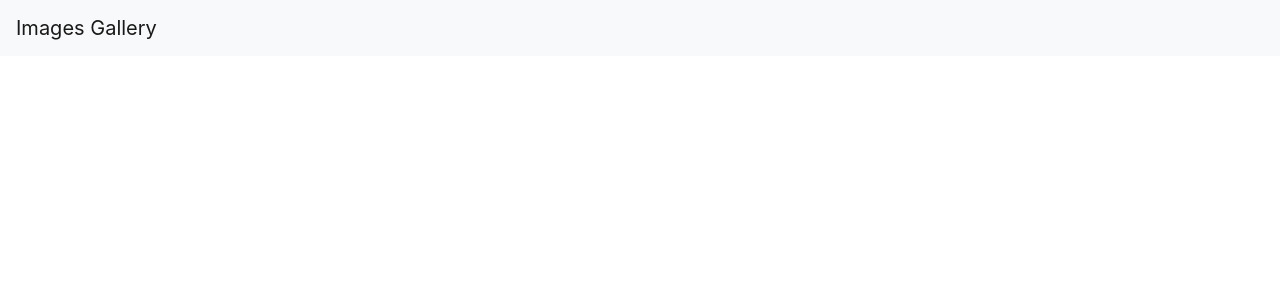
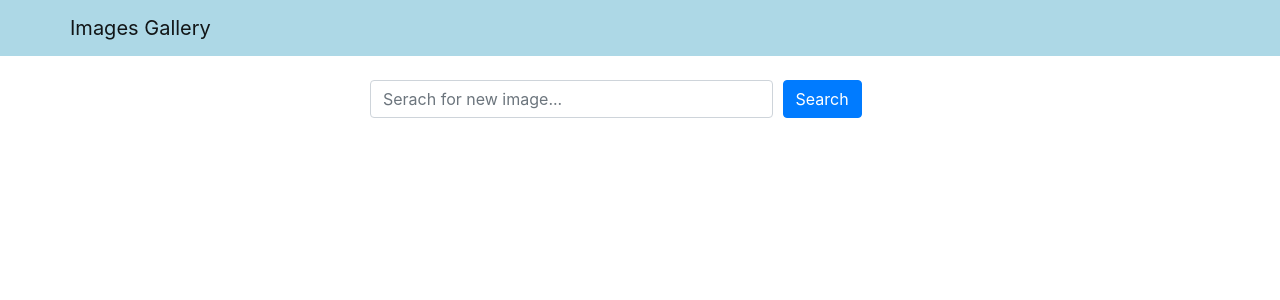
Before and after one commit to cdbeveridge/images-gallery, a React (Create React App) app in the folder frontend/: page / in a window 1280 px wide. Shown: the top 300 px of the page. Built offline with nearby package versions, Linux system fonts and the light colour scheme.

Commit message:
Controlled search component

```diff
--- a/frontend/src/App.js
+++ b/frontend/src/App.js
@@ -1,10 +1,20 @@
+import { useState } from 'react';
 import 'bootstrap/dist/css/bootstrap.min.css';
 import Header from './components/Header';
+import Search from './components/Search';
 
 function App() {
+  const [word, setWord] = useState('');
+
+  const handleSearchSubmit = (e) => {
+    e.preventDefault();
+    console.log(word);
+  }
+
   return (
     <div className="App">
       <Header title="Images Gallery"></Header>
+      <Search word={word} setWord={setWord} handleSubmit={handleSearchSubmit}></Search>
     </div>
   );
 }
--- a/frontend/src/components/Header.js
+++ b/frontend/src/components/Header.js
@@ -1,10 +1,16 @@
 import React from 'react';
-import { Navbar } from 'react-bootstrap';
+import { Navbar, Container } from 'react-bootstrap';
+
+const navbarStyle = {
+    backgroundColor: 'lightblue'
+};
 
 const Header = ({ title }) => {
     return (
-        <Navbar bg="light" data-bs-theme="light">
-            <Navbar.Brand href="/">{title}</Navbar.Brand>
+        <Navbar style={navbarStyle} data-bs-theme="light">
+            <Container>
+                <Navbar.Brand href="/">{title}</Navbar.Brand>
+            </Container>
         </Navbar>
     )
 };
--- /dev/null
+++ b/frontend/src/components/Search.js
@@ -0,0 +1,30 @@
+import React from 'react';
+import { Container, Row, Col, Form, Button } from 'react-bootstrap';
+
+const Search = ({ word, setWord, handleSubmit }) => {
+    return (
+        <Container className="mt-4">
+          <Row className="justify-content-center">
+            <Col xs={12} md={8} lg={6}>
+                <Form onSubmit={handleSubmit}>
+                    <Form.Row>
+                        <Col xs={9}>
+                            <Form.Control
+                                type="text"
+                                value={word}
+                                onChange={(e) => setWord(e.target.value)}
+                                placeholder='Serach for new image...'
+                            />
+                        </Col>
+                        <Col>
+                            <Button variant="primary" type="submit">Search</Button>
+                        </Col>
+                    </Form.Row>
+                </Form>
+            </Col>
+          </Row>
+        </Container>
+    );
+};
+
+export default Search;
```
